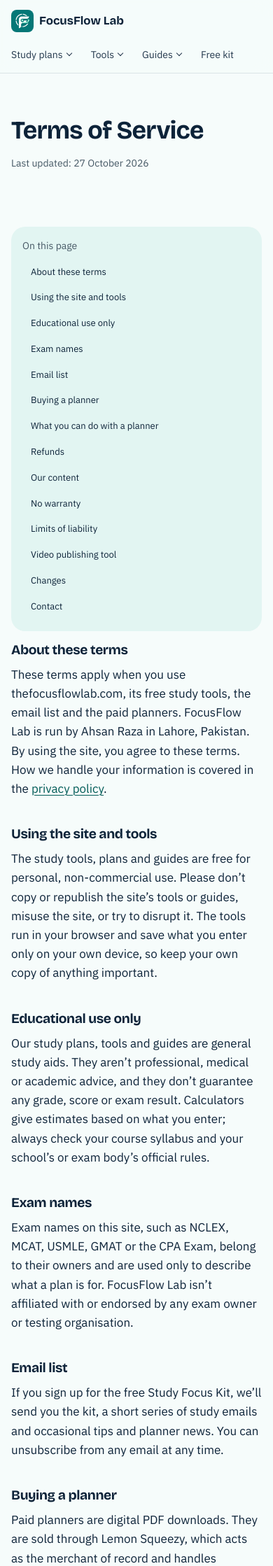
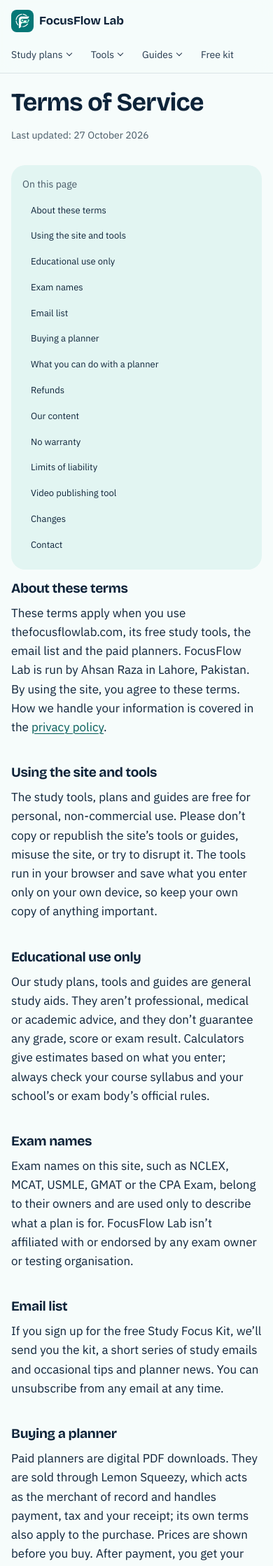
Before and after one commit to focusflowlab/focusflowlab.github.io, a Jekyll site: the page terms.html, which Jekyll copies as it is, in a window 390 px wide. Shown: the top 2238 px of the page at 70% size. Built offline with Jekyll 4.4.1, drawn with Linux system fonts in a browser that asks for light colours.

Commit message:
Mobile spacing: tighter guide and document headers, flashcards list, page note and footer
Co-Authored-By: Claude Opus 5.5 <noreply@anthropic.com>

```diff
--- a/assets/site.css
+++ b/assets/site.css
@@ -588,3 +588,15 @@ body.embed { background: var(--color-paper); }
 .example-row { display: flex; flex-wrap: wrap; align-items: center; gap: var(--space-xs) var(--space-sm); margin: var(--space-sm) 0 0; }
 .example-row .btn { margin: 0; }
 .example-note { font-size: var(--text-sm); color: var(--color-muted); }
+/* Mobile: document and guide headers use tighter spacing */
+@media (max-width: 640px) {
+  .doc-head { padding: var(--space-lg) 0 var(--space-md); }
+  .doc { padding-top: var(--space-md); }
+}
+/* Flashcards: space between the empty message, the buttons and the note */
+#fc-empty { margin: 0 0 var(--space-md); }
+.sheet-actions + .muted { margin-top: var(--space-sm); }
+@media (max-width: 640px) {
+  .page-note { margin-top: var(--space-xl); }
+  .site-foot { margin-top: var(--space-xl); }
+}
```
